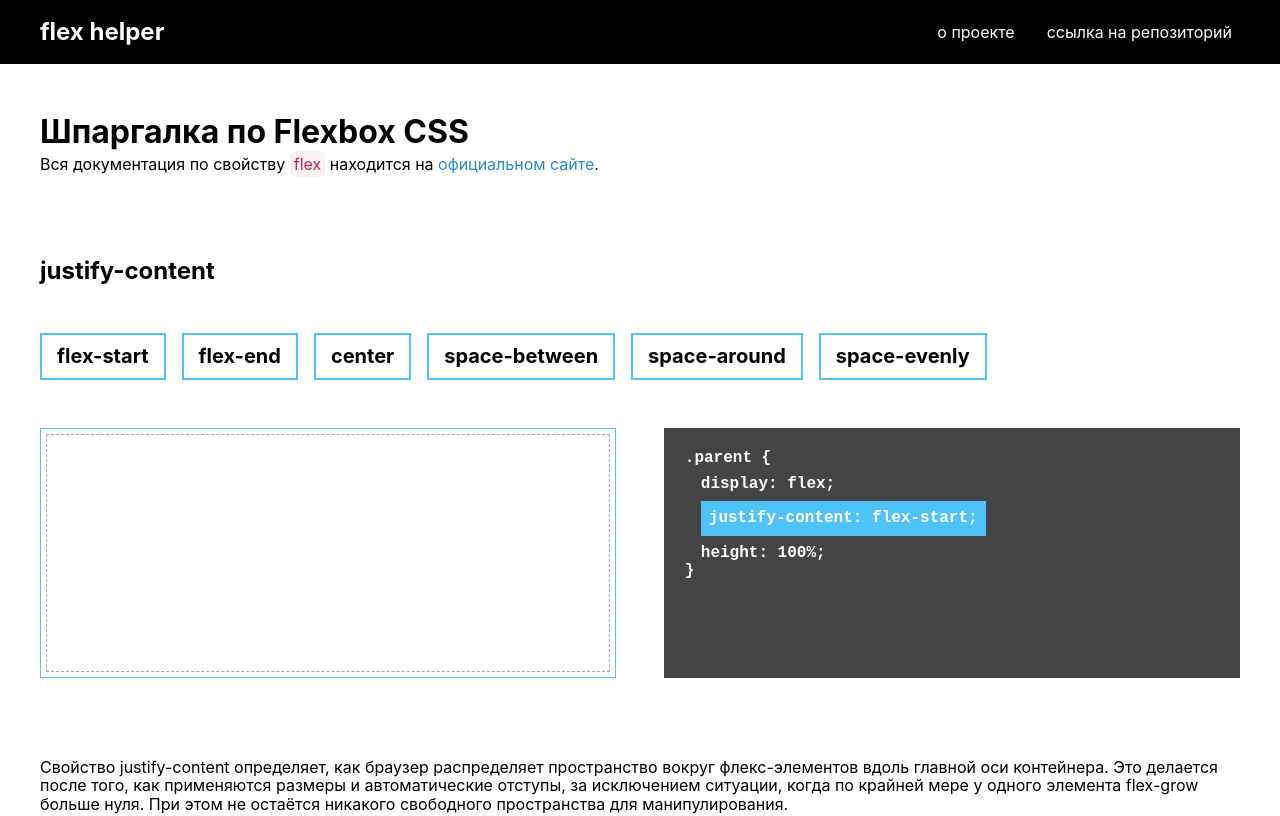
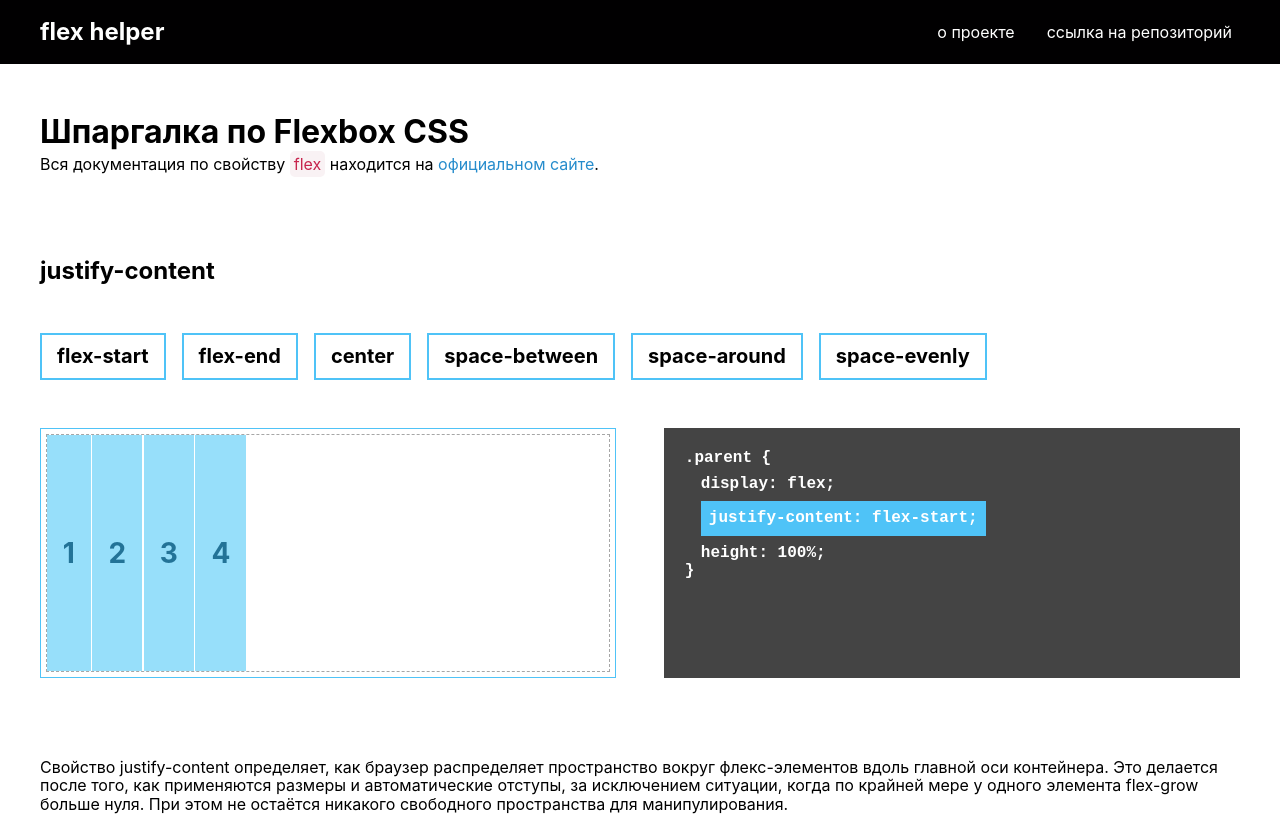
Before and after one commit to meys313/FlexBoxHelper-react-app, a React (Create React App) app: page / in a window 1280 px wide. Shown: the top 816 px of the page. Built offline with nearby package versions, Linux system fonts and the light colour scheme.

Commit message:
отображение элементов

```diff
--- a/src/components/property/PropertyContent.tsx
+++ b/src/components/property/PropertyContent.tsx
@@ -1,10 +1,21 @@
 import React from "react";
 import './propertyContent.scss'
 
-export const PropertyContent: React.FC = () => {
+type Styles = {[key: string]: string};
+interface OwnProps{
+    currentStyle:{useTo: 'container'| 'element', styles: Styles};
+    containerStyles?: Styles;
+    elementStyles?: Styles
+
+}
+export const PropertyContent: React.FC<OwnProps> = (props: OwnProps) => {
+    const {currentStyle, containerStyles, elementStyles} = props
+    const randomChild = Math.floor(Math.random()*(6-1) + 1)
+    console.log(randomChild)
     return(
-        <div className="property-content">
+        <div className="property-content" style={currentStyle.useTo === 'container'? currentStyle.styles: {}}>
 
+            {[1,2,3,4].map(num => <div className="content-element">{num}</div>)}
         </div>
     )
 }
--- a/src/components/property/PropertyItem.tsx
+++ b/src/components/property/PropertyItem.tsx
@@ -39,17 +39,18 @@ const testData: propertyInterface = {
 export const PropertyItem: React.FC = () => {
     const {property, values, otherContainerProperties, otherElementProperties} = testData;
     const [value, setValue] = useState(values[0].name)
+
     return (
         <div className="property">
             <h2>{property.name}</h2>
 
             <div className="property-buttons">
-                {values.map(value => <button className="property-btn">{value.name}</button>)}
+                {values.map(value => <button className="property-btn" onClick={()=> setValue(value.name)}>{value.name}</button>)}
             </div>
 
             <div className="property-display">
                 <div className="property-content__box">
-                    <PropertyContent/>
+                    <PropertyContent currentStyle={{useTo:property.useTo.key, styles:{[property.name]: value}}}/>
                 </div>
                 <div className="property-code__box">
                     <PropertyCode
@@ -68,16 +69,6 @@ export const PropertyItem: React.FC = () => {
                             })
                          }
                         }
-
-                        // child = {
-                        //     {
-                        //         className: 'child',
-                        //
-                        //         otherProperties: otherElementProperties?.map(prop=>{
-                        //             return {propName: prop.propName, propValue: prop.propValue}
-                        //         })
-                        //     }
-                        // }
 
                         child={otherElementProperties? {
                             className: 'child',
--- a/src/components/property/propertyContent.scss
+++ b/src/components/property/propertyContent.scss
@@ -2,4 +2,24 @@
   border: 1px dashed #A6A6A6;
   height: 100%;
   width: 100%;
+  display: flex;
+  .content-element{
+    color: #237397;
+    background-color: #97DFFA;
+    font-weight: bold;
+    font-size: 28px;
+    padding: 1rem;
+    margin-right: 0.1rem;
+
+    display: flex;
+    justify-content: center;
+    align-items: center;
+    &:last-of-type{
+      margin-right: 0;
+    }
+
+    &.active-child{
+
+    }
+  }
 }
```
